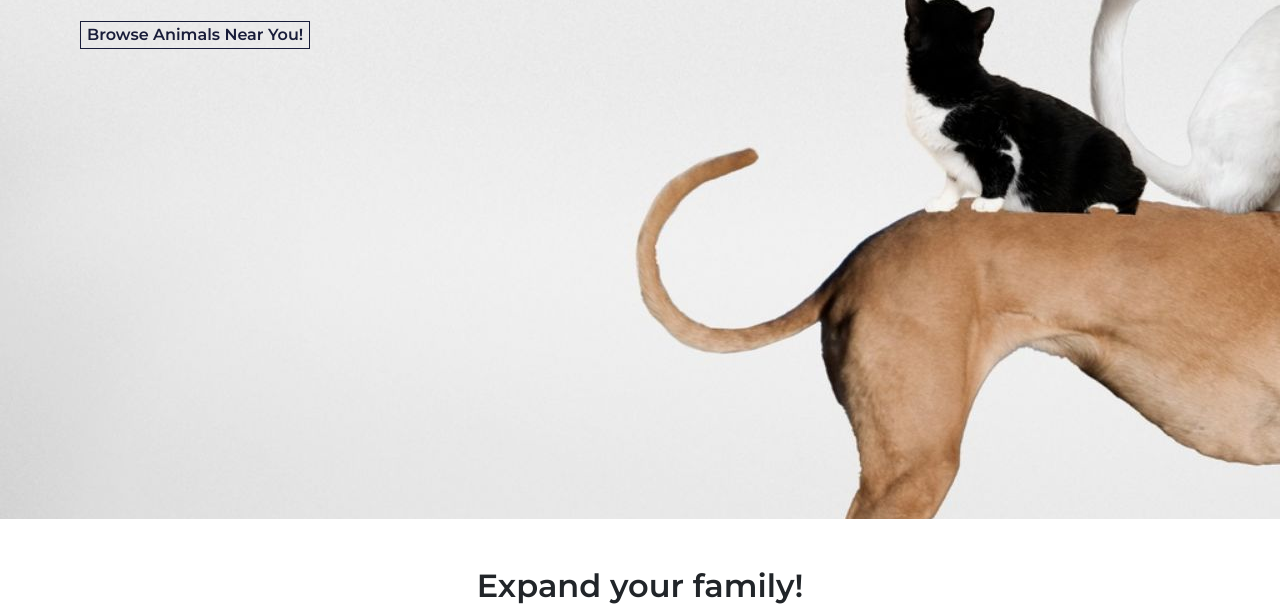
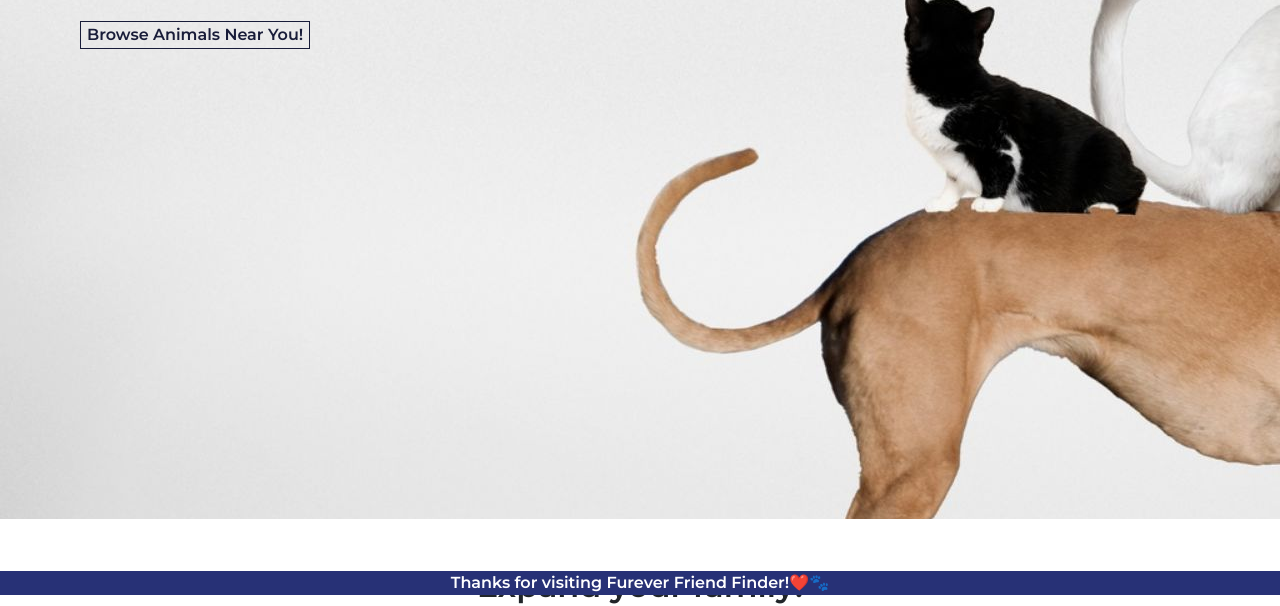
Before and after one commit to Vin7ag3/team2, a plain HTML site: page index.html in a window 1280 px wide. Shown: the part 205-811 px from the top of the page. Drawn offline with nearby package versions, Linux system fonts and the light colour scheme.

Commit message:
footer update

```diff
--- a/Assets/style.css
+++ b/Assets/style.css
@@ -156,13 +156,13 @@ button {
 }
 
 .footer {
-  display: flex;
-  justify-content: center;
-  padding: 2%;
-  width: 1536.2px;
-  height: 56px;
-  background-color: #181c39;
-  color:#f7f2f8;
+  position: fixed;
+  left: 0;
+  bottom: 0;
+  width: 100%;
+  background-color: #273176;
+  color: white;
+  text-align: center;
 }
 
 @media screen and (max-width: 768px) {
--- a/index.html
+++ b/index.html
@@ -89,9 +89,9 @@
 
     </div>
 </div>
-<footer>
+<div class= footer>
     <span>Thanks for visiting Furever Friend Finder!❤️🐾</span>
-</footer>
+</div>
 <!-- close container -->
     <script src="https://code.jquery.com/jquery-3.5.1.min.js" integrity="sha256-9/aliU8dGd2tb6OSsuzixeV4y/faTqgFtohetphbbj0=" crossorigin="anonymous"></script>
     <script src="https://cdn.jsdelivr.net/npm/bootstrap@5.1.3/dist/js/bootstrap.bundle.min.js" integrity="sha384-ka7Sk0Gln4gmtz2MlQnikT1wXgYsOg+OMhuP+IlRH9sENBO0LRn5q+8nbTov4+1p" crossorigin="anonymous"></script>
```
